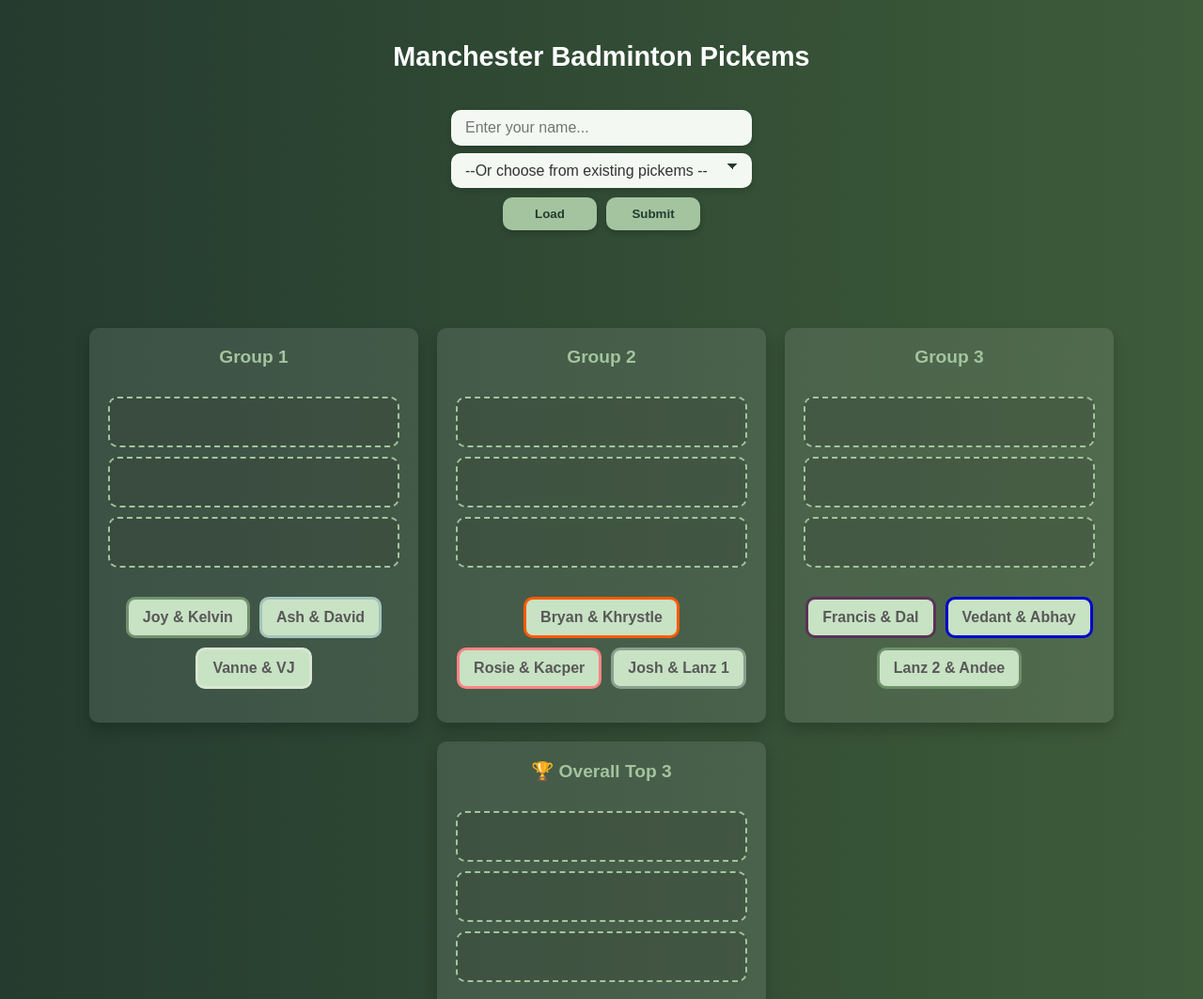
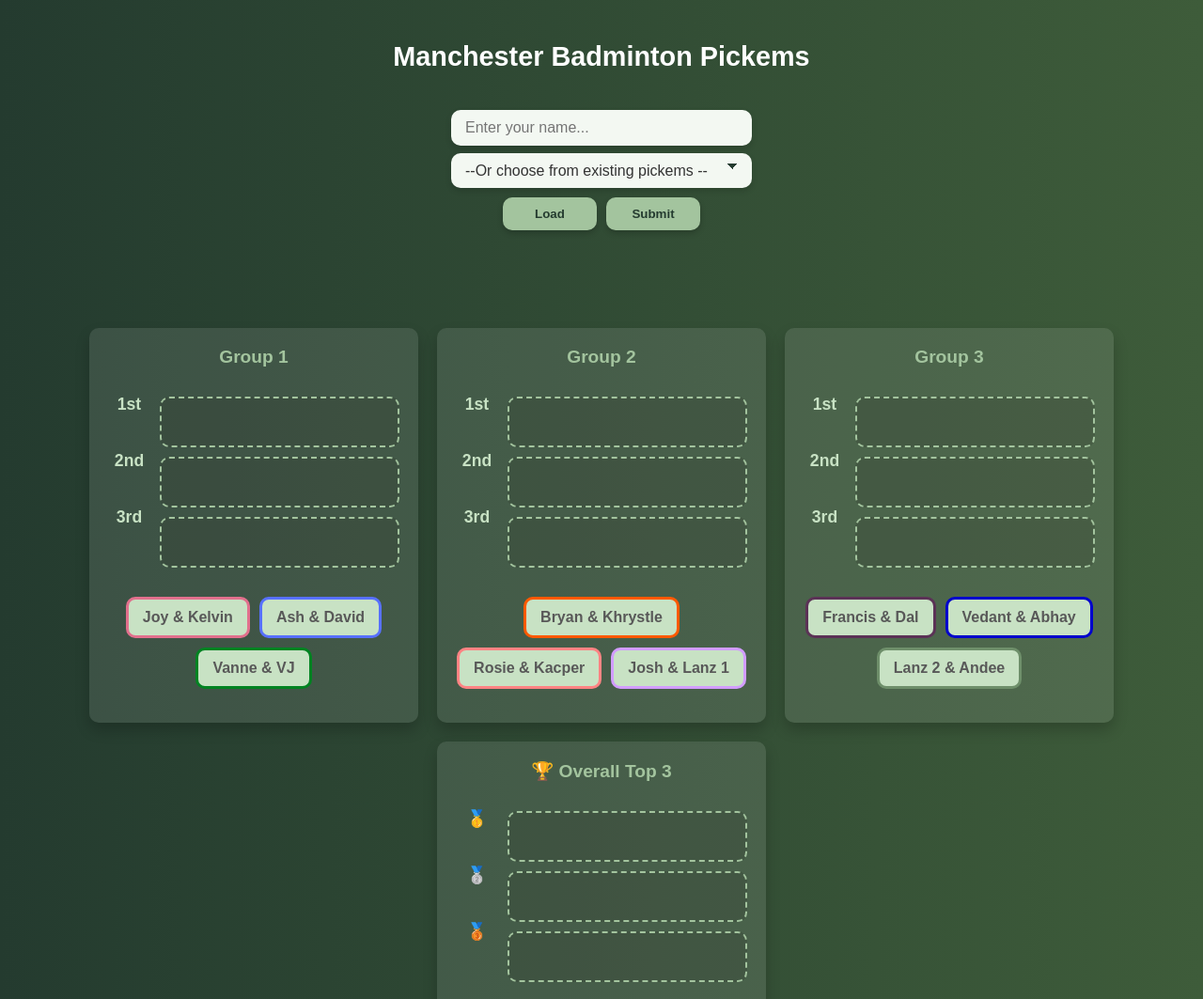
Before and after one commit to rk1274/badminton-pickems, a website: page index.html in a window 1280 px wide. Shown: the top 1063 px of the page at 94% size. Drawn offline with nearby package versions, Linux system fonts and the light colour scheme; no server answers.

Commit message:
Minor visual tweeks

```diff
--- a/script.js
+++ b/script.js
@@ -2,9 +2,9 @@ const groups = [
   {
     name: "Group 1",
     pairs: [
-      { pair: ["Joy", "Kelvin"], colour: "#72916e", text: "#000000ff" },
-      { pair: ["Ash", "David"], colour: "#a3c4bc", text: "#000000ff" },
-      { pair: ["Vanne", "VJ"], colour: "#d9e6d0", text: "#133f05ff" },
+      { pair: ["Joy", "Kelvin"], colour: "#e2708dff", text: "#000000ff" },
+      { pair: ["Ash", "David"], colour: "#5770ffff", text: "#000000ff" },
+      { pair: ["Vanne", "VJ"], colour: "#008321ff", text: "#133f05ff" },
     ],
   },
   {
@@ -12,7 +12,7 @@ const groups = [
     pairs: [
       { pair: ["Bryan", "Khrystle"], colour: "#FF5900", text: "#000000ff" },
       { pair: ["Rosie", "Kacper"], colour: "#ff8383ff", text: "#000000ff" },
-      { pair: ["Josh", "Lanz 1"], colour: "#88a08e", text: "#000000ff" },
+      { pair: ["Josh", "Lanz 1"], colour: "#d29cffff", text: "#000000ff" },
     ],
   },
   {
@@ -44,18 +44,30 @@ function renderGroups(existingSelections = {}) {
     groupName.textContent = group.name;
     groupContainer.appendChild(groupName);
 
-    // Slots
+    const slotsWrapper = document.createElement("div");
+    slotsWrapper.classList.add("slots-wrapper");
+
+    const ranksContainer = document.createElement("ul");
+    ranksContainer.classList.add("ranks");
+
+    for (let i = 1; i <= 3; i++) {
+      const rankItem = document.createElement("li");
+      rankItem.textContent = i === 1 ? "1st" : i === 2 ? "2nd" : "3rd";
+      ranksContainer.appendChild(rankItem);
+    }
+
     const slotsContainer = document.createElement("ul");
     slotsContainer.classList.add("slots");
-
-
 
     for (let i = 0; i < 3; i++) {
       const slot = document.createElement("li");
       slot.classList.add("slot");
       slotsContainer.appendChild(slot);
     }
-    groupContainer.appendChild(slotsContainer);
+
+    slotsWrapper.appendChild(ranksContainer);
+    slotsWrapper.appendChild(slotsContainer);
+    groupContainer.appendChild(slotsWrapper);
 
     // Player pool
     const poolContainer = document.createElement("ul");
@@ -114,14 +126,28 @@ function renderGroups(existingSelections = {}) {
   overallName.textContent = "🏆 Overall Top 3";
   overallContainer.appendChild(overallName);
 
+  const overallWrapper = document.createElement("div");
+  overallWrapper.classList.add("slots-wrapper");
+
+  const overallRanks = document.createElement("ul");
+  overallRanks.classList.add("ranks");
+
   const overallSlots = document.createElement("ul");
   overallSlots.classList.add("slots");
-  for (let i = 0; i < 3; i++) {
+
+  ["🥇", "🥈", "🥉"].forEach((medal) => {
+    const rankItem = document.createElement("li");
+    rankItem.textContent = medal;
+    overallRanks.appendChild(rankItem);
+
     const slot = document.createElement("li");
     slot.classList.add("slot");
     overallSlots.appendChild(slot);
-  }
-  overallContainer.appendChild(overallSlots);
+  });
+
+  overallWrapper.appendChild(overallRanks);
+  overallWrapper.appendChild(overallSlots);
+  overallContainer.appendChild(overallWrapper);
 
   const overallPool = document.createElement("ul");
   overallPool.classList.add("player-pool");
--- a/style.css
+++ b/style.css
@@ -271,3 +271,74 @@ button:active {
     flex: 1;
   }
 }
+
+/* -------------------- Slots Wrapper -------------------- */
+.slots-wrapper {
+  display: flex;
+  align-items: flex-start;
+  justify-content: center;
+  gap: 10px;
+  width: 100%;
+}
+
+/* -------------------- Ranks (1st, 2nd, 3rd) -------------------- */
+.ranks {
+  list-style: none;
+  padding: 0;
+  margin: 0;
+  display: flex;
+  flex-direction: column;
+  justify-content: space-between;
+  gap: 10px;
+}
+
+.ranks li {
+  height: 50px;
+  display: flex;
+  align-items: center;
+  justify-content: center;
+  font-weight: 600;
+  color: #c8e2c4;
+  width: 40px;
+  text-align: right;
+}
+
+/* -------------------- Slots Wrapper -------------------- */
+.slots-wrapper {
+  display: flex;
+  align-items: flex-start;
+  justify-content: center;
+  gap: 10px;
+  width: 100%;
+}
+
+/* -------------------- Rank Labels -------------------- */
+.ranks {
+  list-style: none;
+  padding: 0;
+  margin: 0;
+  display: flex;
+  flex-direction: column;
+  justify-content: space-between;
+  gap: 10px;
+}
+
+.ranks li {
+  height: 50px;
+  width: 45px;
+  display: flex;
+  align-items: center;
+  justify-content: center;
+  font-weight: 600;
+  color: #c8e2c4;
+  font-size: 1.1em;
+}
+
+
+/* Ensure mobile spacing stays nice */
+@media (max-width: 600px) {
+  .ranks li {
+    width: 35px;
+    font-size: 0.95em;
+  }
+}
```
